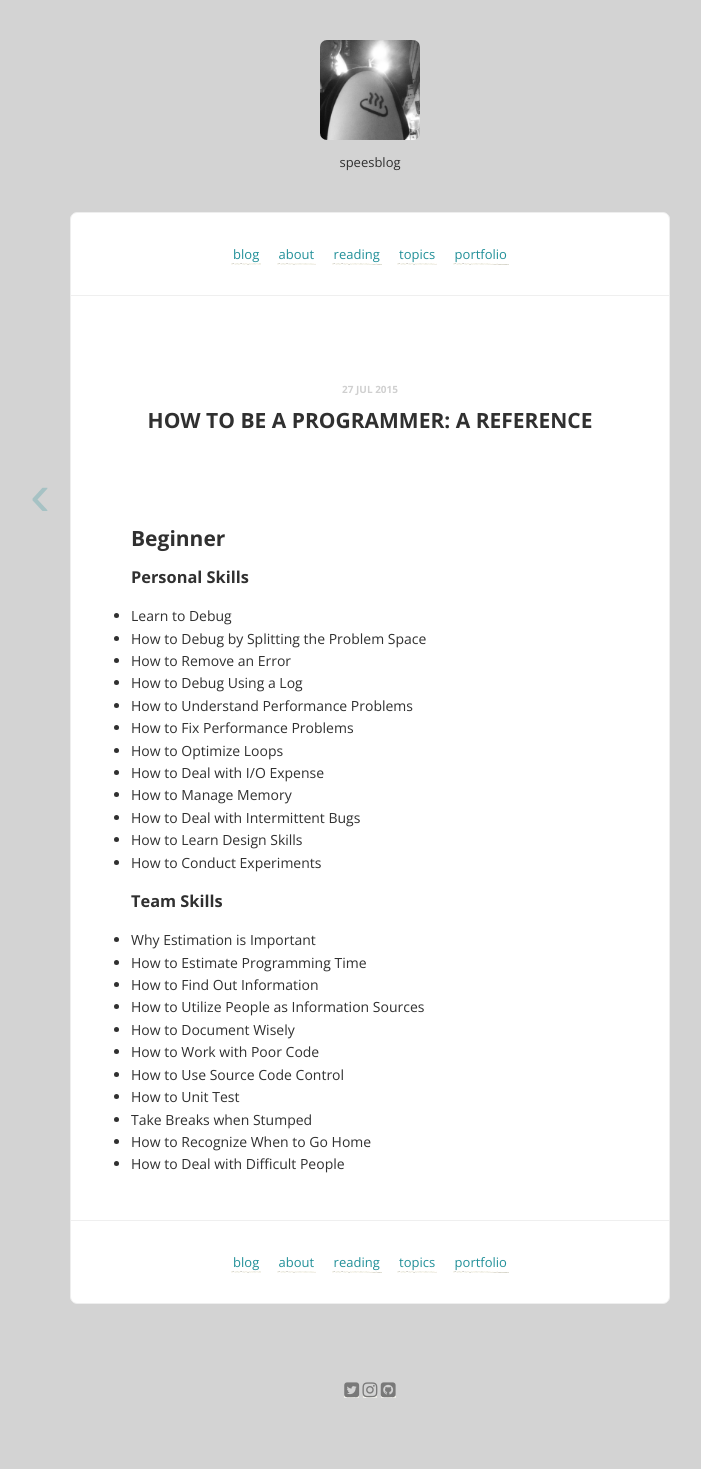
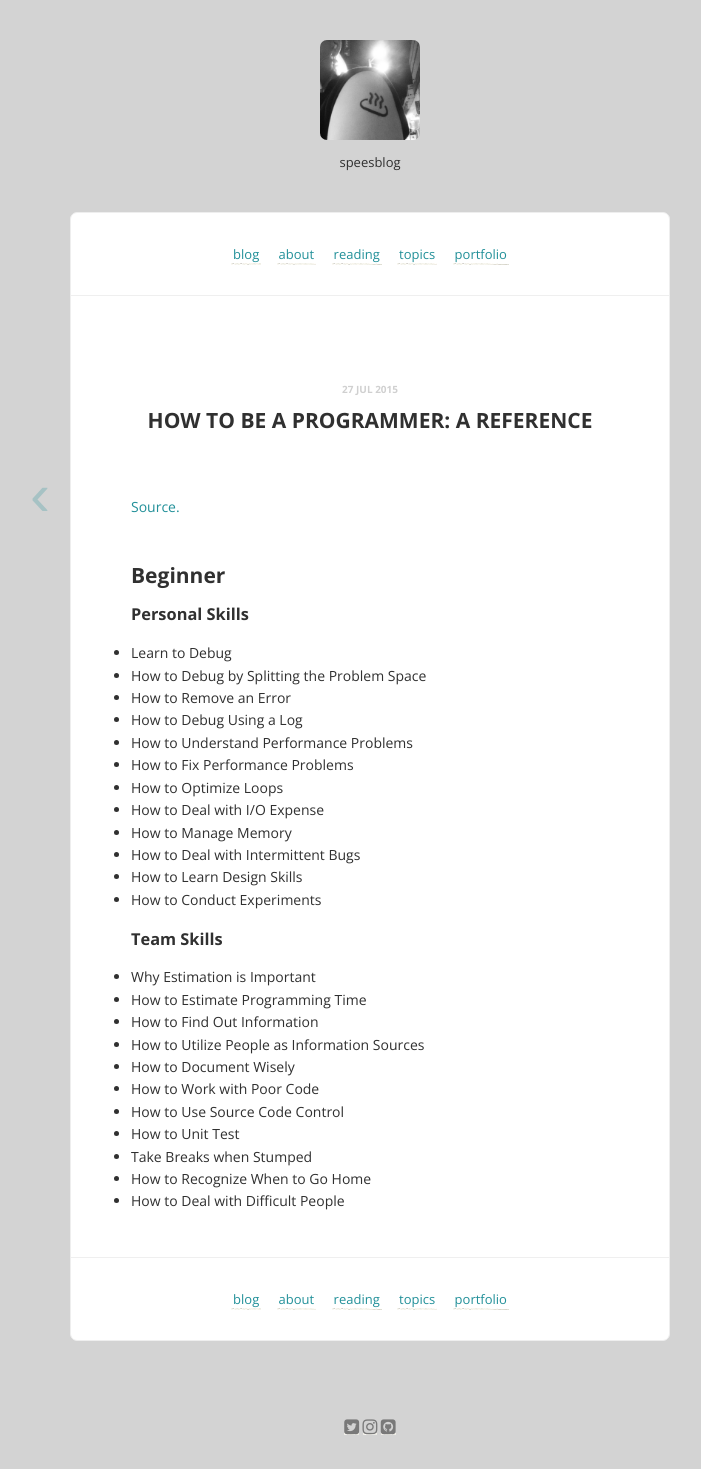
Before and after one commit to shelbyspees/speesblog, a Jekyll site: the page built from _posts/2015-07-27-be-a-programmer.md, in a window 1280 px wide. Shown: the whole page, without its empty margins (270-971 px from the left). Built offline with Jekyll 4.4.1, drawn with Linux system fonts in a browser that asks for light colours; nearby versions of some CDN libraries; comment, search, counter and statistics services are not loaded; before the commit the page ends 1432 px from its top, so only the background shows below that.

Commit message:
Update source links

```diff
--- a/_posts/2015-07-27-be-a-programmer.md
+++ b/_posts/2015-07-27-be-a-programmer.md
@@ -3,6 +3,8 @@ layout: post
 title: "How to be a Programmer: A Reference"
 category: career
 ---
+
+[Source.](http://samizdat.mines.edu/howto/HowToBeAProgrammer.html)
 
 ##Beginner
 
```
Also changed, not shown: _posts/2015-07-26-55-facts.md (+2 -0 lines).
